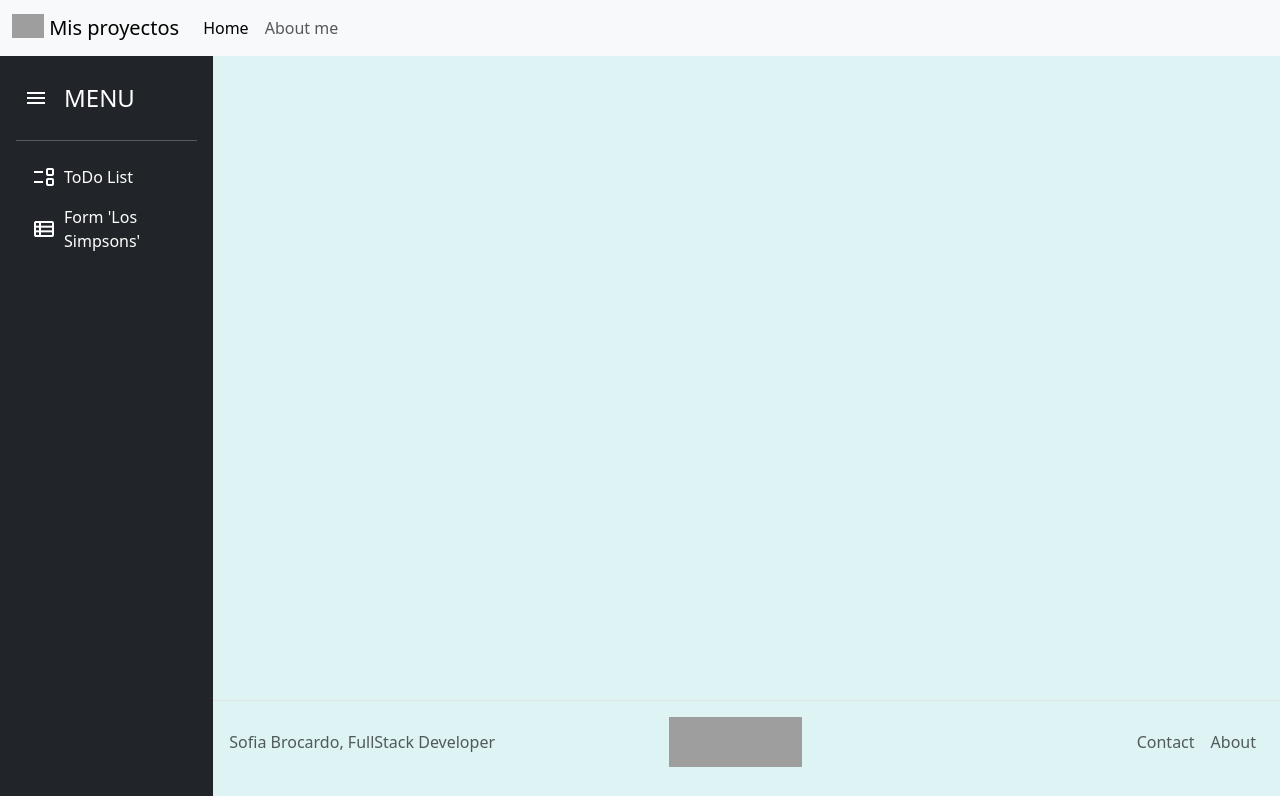
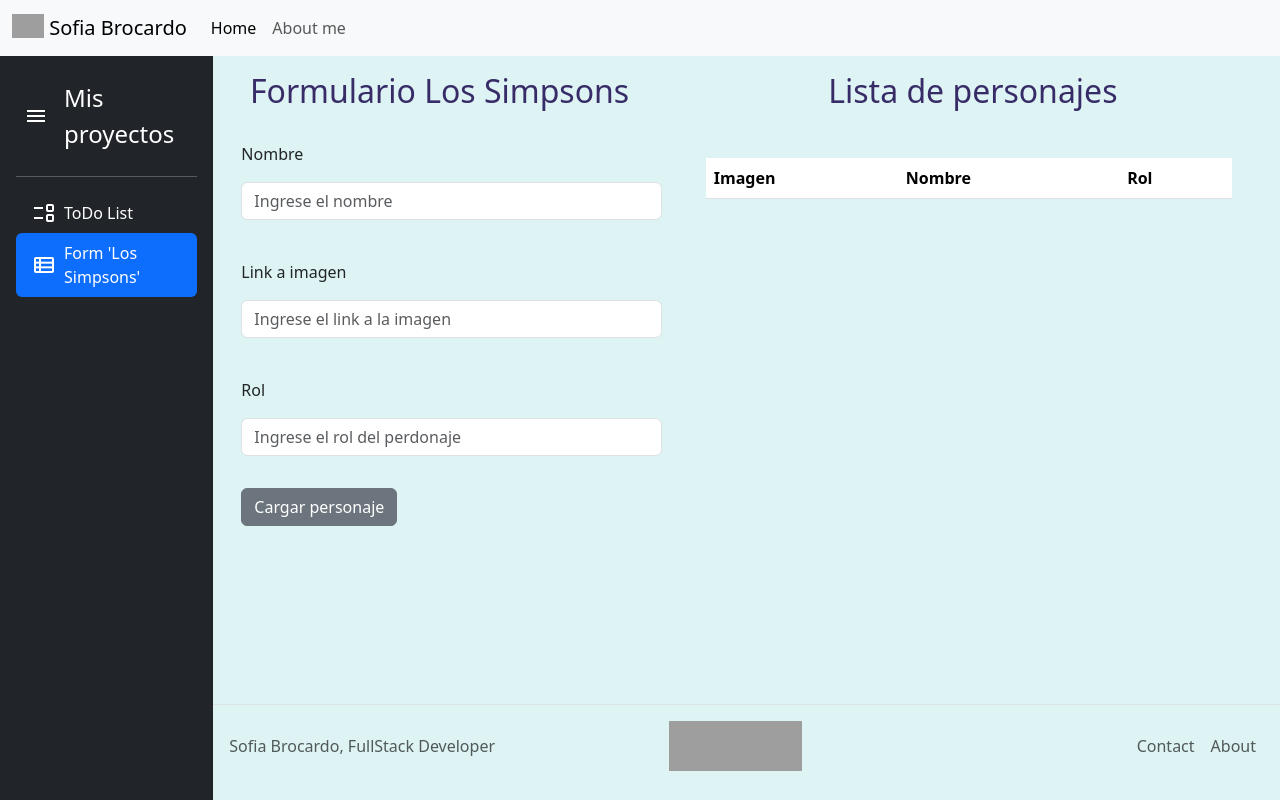
Before and after one commit to BrocardoSofia/Bootcamp-ASJ, an Angular app in the folder ejerciciosAngular/exercises-app/: page /formulario-los-simpsons in a window 1280 px wide. Before the commit this address led to /. Built offline with nearby package versions, Linux system fonts and the light colour scheme; grey boxes are pictures that could not be loaded.

Commit message:
routing update

```diff
--- a/ejerciciosAngular/exercises-app/src/app/app.module.ts
+++ b/ejerciciosAngular/exercises-app/src/app/app.module.ts
@@ -12,6 +12,7 @@
 import { NavBarComponent } from './components/nav-bar/nav-bar.component';
 import { FormularioSimpsonsComponent } from './components/formulario-simpsons/formulario-simpsons.component';
 import { HomeComponent } from './components/home/home.component';
+import { PageErrorComponent } from './components/page-error/page-error.component';
 
 @NgModule({
   declarations: [
@@ -23,6 +24,7 @@
     NavBarComponent,
     FormularioSimpsonsComponent,
     HomeComponent,
+    PageErrorComponent,
   ],
   imports: [
     BrowserModule,
--- a/ejerciciosAngular/exercises-app/src/app/components/aside-menu/aside-menu.component.css
+++ b/ejerciciosAngular/exercises-app/src/app/components/aside-menu/aside-menu.component.css
@@ -1,6 +1,6 @@
 .aside{
     width: 100%;
-    height: 92.5vh;
+    height: 93vh;
     position: sticky;
     top: 7vh;
     margin: 0;
--- a/ejerciciosAngular/exercises-app/src/app/components/aside-menu/aside-menu.component.html
+++ b/ejerciciosAngular/exercises-app/src/app/components/aside-menu/aside-menu.component.html
@@ -3,13 +3,13 @@
       <span class="material-symbols-outlined p-2">
         menu
       </span>
-      <span class="fs-4 m-2">MENU</span>
+      <span class="fs-4 m-2">Mis proyectos</span>
     </span>
     <hr>
     <ul class="nav nav-pills flex-column mb-auto">
       <li class="nav-item">
-        <a routerLink="/toDoList" class="nav-link d-flex align-items-center"
-        [ngClass]="(selectedPath('/toDoList')?'active':'text-white')">
+        <a [routerLink]="['/to-do-list']" class="nav-link d-flex align-items-center"
+        [ngClass]="(selectedPath('/to-do-list')?'active':'text-white')">
           <span class="material-symbols-outlined me-2">
             event_list
           </span>
@@ -20,8 +20,8 @@
       </li>
 
       <li class="nav-item">
-        <a routerLink="/formularioLosSimpsons" class="nav-link d-flex align-items-center text-white"
-        [ngClass]="(selectedPath('/formularioLosSimpsons')?'active':'text-white')">
+        <a routerLink="/formulario-los-simpsons" class="nav-link d-flex align-items-center text-white"
+        [ngClass]="(selectedPath('/formulario-los-simpsons')?'active':'text-white')">
           <span class="material-symbols-outlined me-2">
             view_list
           </span>
--- a/ejerciciosAngular/exercises-app/src/app/components/aside-menu/aside-menu.component.ts
+++ b/ejerciciosAngular/exercises-app/src/app/components/aside-menu/aside-menu.component.ts
@@ -1,4 +1,4 @@
-import { Component } from '@angular/core';
+import { Component, OnInit } from '@angular/core';
 import { Router } from '@angular/router'
 
 @Component({
@@ -6,14 +6,12 @@
   templateUrl: './aside-menu.component.html',
   styleUrl: './aside-menu.component.css'
 })
-export class AsideMenuComponent {
+export class AsideMenuComponent{
 
   constructor(private router: Router ) { }
 
-  selectedPath(buttonPath: string){
-    let currentPath:string = this.router.url;
-    let selected = (buttonPath === this.router.url)?true:false
-    return selected;
+  selectedPath(buttonPath: string):boolean{
+    return buttonPath === this.router.url;
   }
 
 }
--- a/ejerciciosAngular/exercises-app/src/app/components/formulario-simpsons/formulario-simpsons.component.css
+++ b/ejerciciosAngular/exercises-app/src/app/components/formulario-simpsons/formulario-simpsons.component.css
@@ -3,6 +3,18 @@
     text-align: center;
 }
 
-img, .tdImg{
+.tdImg{
     width: 15vw;
 }
+
+.imgContenedor{
+    width: 15vw;
+    height: 15vw;
+    overflow: hidden;
+    border-radius: 5px;
+}
+
+img{
+    width: 15vw;
+    object-fit:cover
+}
--- a/ejerciciosAngular/exercises-app/src/app/components/formulario-simpsons/formulario-simpsons.component.html
+++ b/ejerciciosAngular/exercises-app/src/app/components/formulario-simpsons/formulario-simpsons.component.html
@@ -26,7 +26,10 @@
             </thead>
             <tbody>
               <tr *ngFor = "let character of characterArray">
-                <td class="tdImg"><img src="{{character.imgSrc}}" alt="imagen del personaje"></td>
+                <td class="tdImg">
+                  <div class="imgContenedor">
+                    <img src="{{character.imgSrc}}" alt="imagen del personaje">
+                  </div></td>
                 <td>{{character.name}}</td>
                 <td>{{character.rol}}</td>
               </tr>
--- a/ejerciciosAngular/exercises-app/src/app/components/nav-bar/nav-bar.component.html
+++ b/ejerciciosAngular/exercises-app/src/app/components/nav-bar/nav-bar.component.html
@@ -2,7 +2,7 @@
     <div class="container-fluid">
         <a class="navbar-brand" href="#">
             <img src="https://cdn.icon-icons.com/icons2/3406/PNG/512/draft_party_third_license_icon_216306.png" alt="Logo" height="24" class="d-inline-block align-text-top">
-            Mis proyectos
+            Sofia Brocardo
           </a>
       <button class="navbar-toggler" type="button" data-bs-toggle="collapse" data-bs-target="#navbarNav" aria-controls="navbarNav" aria-expanded="false" aria-label="Toggle navigation">
         <span class="navbar-toggler-icon"></span>
@@ -10,7 +10,7 @@
       <div class="collapse navbar-collapse" id="navbarNav">
         <ul class="navbar-nav">
           <li class="nav-item">
-            <a class="nav-link active" aria-current="page" routerLink="/home">Home</a>
+            <a class="nav-link active" aria-current="page" routerLink="">Home</a>
           </li>
           <li class="nav-item">
             <a class="nav-link" href="#">About me</a>
--- /dev/null
+++ b/ejerciciosAngular/exercises-app/src/app/components/page-error/page-error.component.html
@@ -0,0 +1 @@
+<p>page-error works!</p>
```
Also changed, not shown: ejerciciosAngular/exercises-app/src/app/app-routing.module.ts (+5 -4 lines), ejerciciosAngular/exercises-app/src/app/components/page-error/page-error.component.ts (added, +10 -0 lines), ejerciciosAngular/exercises-app/src/app/components/page-error/page-error.component.css (added), 1 other file (tests, documents, lock files or other folders).
